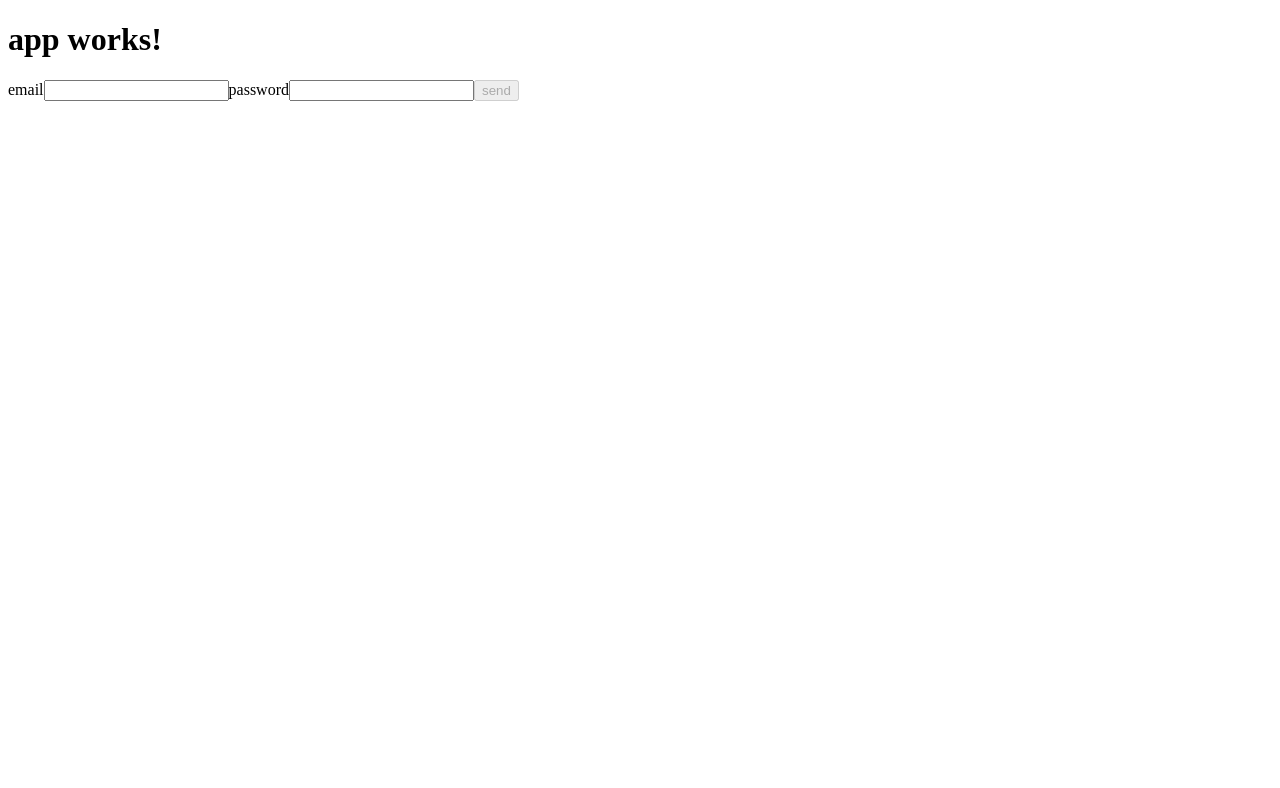
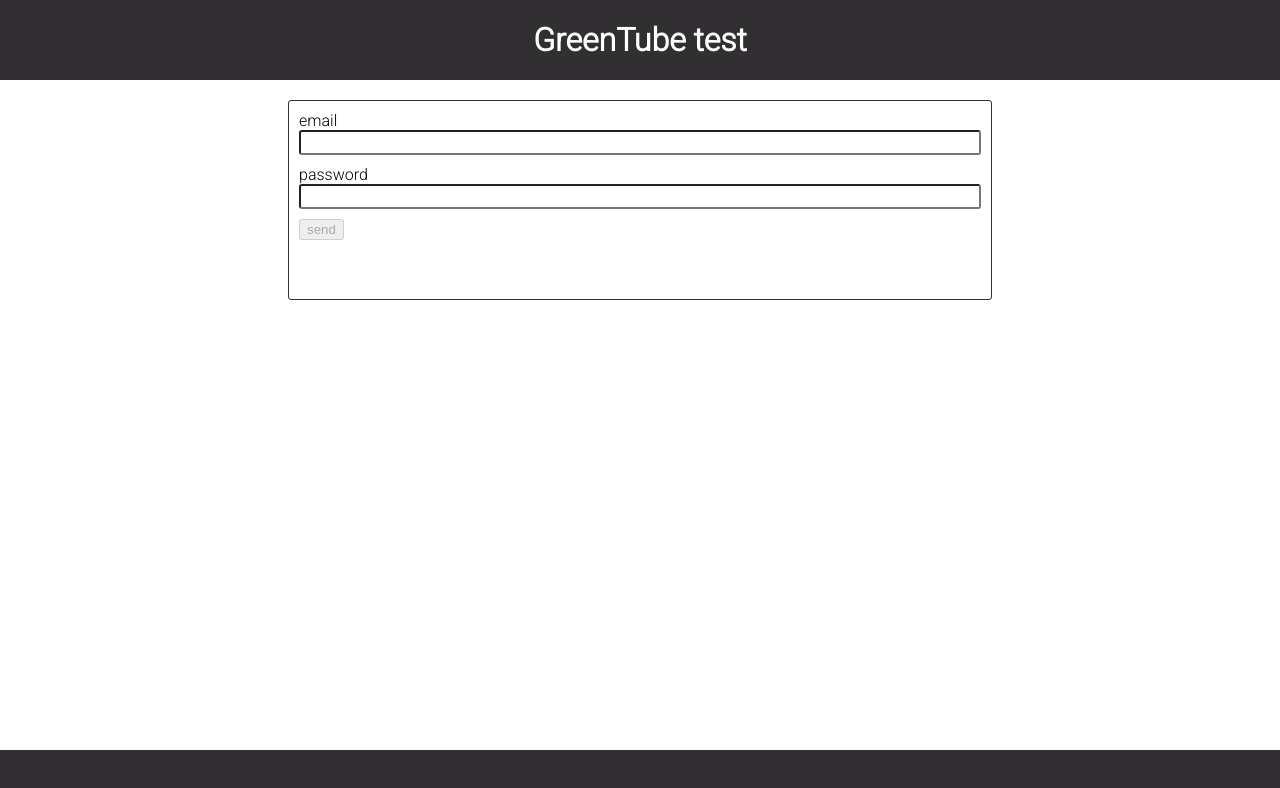
Before and after one commit to Romesz/greenTubeTest, an Angular app: page / in a window 1280 px wide. Shown: the top 788 px of the page. Built offline with nearby package versions, Linux system fonts and the light colour scheme.

Commit message:
readme modification, styling

```diff
--- a/src/app/app.component.css
+++ b/src/app/app.component.css
@@ -0,0 +1,29 @@
+header {
+    background-color: #312f31;
+    position: absolute;
+    top: 0;
+    height: 80px;
+    width: 100%;
+    text-align: center;
+}
+header > h1 {
+    color: #FFF;
+}
+
+main {
+    min-height: 200px;
+    margin-top: 100px;
+    margin: 100px auto;
+    width: 55%;
+    border: 1px solid #312f31;
+    border-radius: 3px;
+    padding: 10px;
+}
+
+footer {
+    background-color: #312f31;
+    position: fixed;
+    bottom: 0;
+    height: 50px;
+    width: 100%;
+}
--- a/src/app/app.component.ts
+++ b/src/app/app.component.ts
@@ -6,5 +6,5 @@ import { Component } from '@angular/core';
   styleUrls: ['./app.component.css']
 })
 export class AppComponent {
-  title = 'app works!';
+  title = 'GreenTube test';
 }
--- a/src/app/form-component/form-component.component.css
+++ b/src/app/form-component/form-component.component.css
@@ -0,0 +1,25 @@
+label, input {
+    display: block;
+    width: 100%;
+}
+
+label[for=pass] {
+    margin-top: 10px;
+}
+
+input {
+    padding: 3px;
+    border-radius: 3px;
+}
+
+p {
+    margin: 0;
+}
+
+.missingField {
+    color: #880d0d;
+}
+
+button {
+    margin: 10px auto;
+}
--- a/src/index.html
+++ b/src/index.html
@@ -7,6 +7,17 @@
 
   <meta name="viewport" content="width=device-width, initial-scale=1">
   <link rel="icon" type="image/x-icon" href="favicon.ico">
+  <link href="https://fonts.googleapis.com/css?family=Roboto:300" rel="stylesheet">
+  <style>
+    html, body {
+      margin: 0;
+      font-family: 'Roboto', sans-serif;
+    }
+
+    * {
+      box-sizing: border-box;
+    }
+  </style>
 </head>
 <body>
   <app-root>Loading...</app-root>
```
Also changed, not shown: 1 other file (tests, documents, lock files or other folders).
